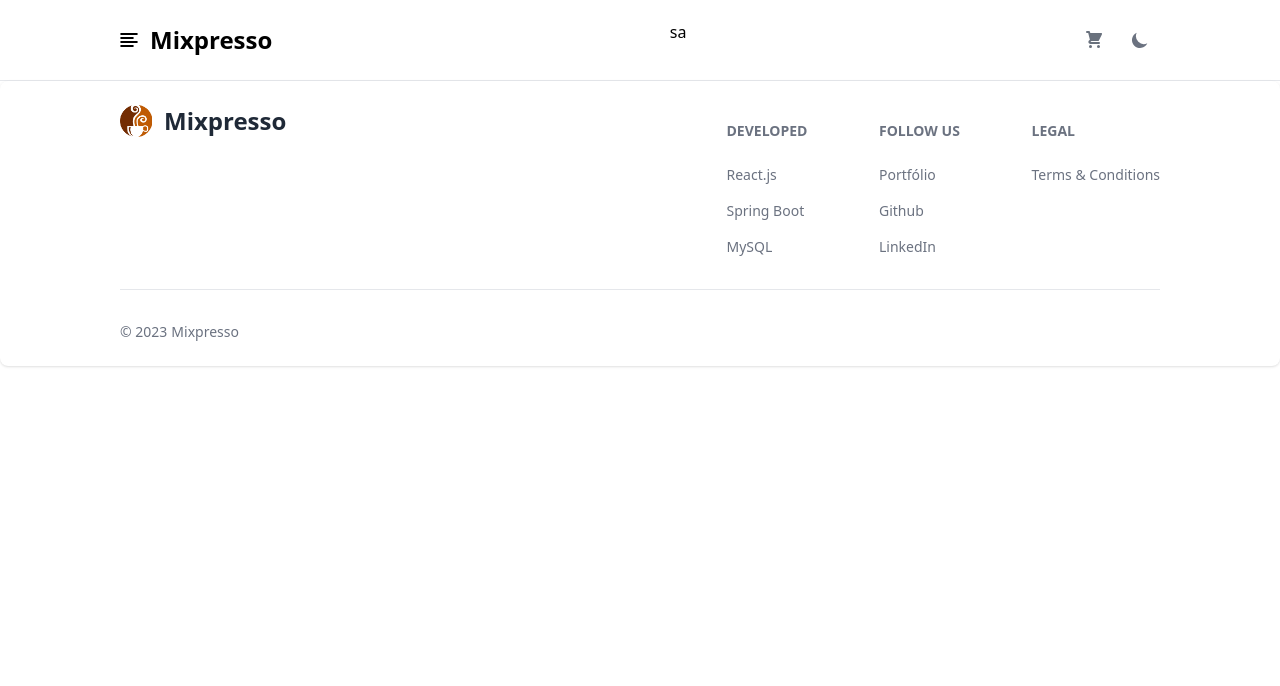
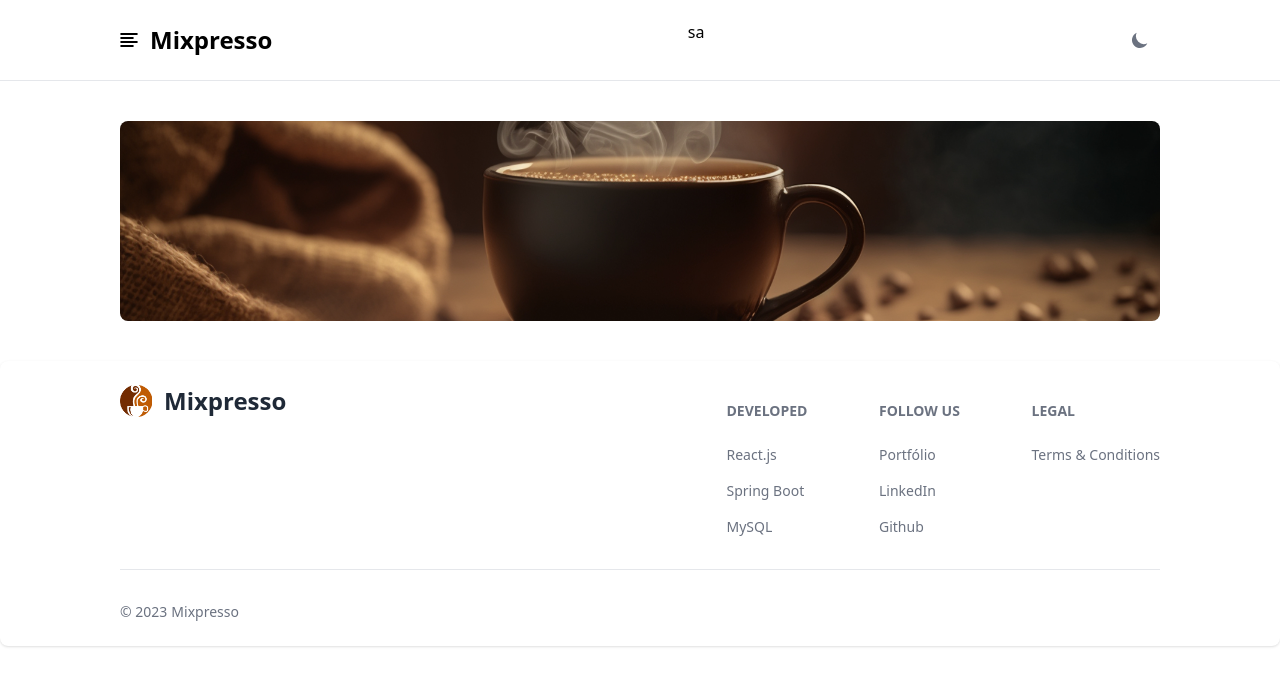
Before and after one commit to igoraugustobrz/Mixpresso, a React (Vite) app in the folder mixpresso-web/: page /home in a window 1280 px wide. Shown: the top 686 px of the page. Built offline with nearby package versions, Linux system fonts and the light colour scheme.

Commit message:
feat: componente Banner adicionado

```diff
--- /dev/null
+++ b/mixpresso-web/src/components/Common/Banner.jsx
@@ -0,0 +1,18 @@
+import banner from '../../assets/global/desktop.jpg'
+
+const Banner = () => {
+    return (
+        <>
+
+            <div className="container mx-auto my-10 h-[100px] sm:h-[150px] lg:h-[200px]">
+                <img
+                    className='object-cover w-full h-full rounded-lg'
+                    src={banner}
+                    alt="Banner"
+                />
+            </div>
+        </>
+    )
+}
+
+export default Banner;
--- a/mixpresso-web/src/components/Footer/FooterDefault.jsx
+++ b/mixpresso-web/src/components/Footer/FooterDefault.jsx
@@ -48,18 +48,18 @@ const FooterDefault = () => {
                                             Portfólio
                                         </Footer.Link>
                                         <Footer.Link
+                                            href="https://www.linkedin.com/in/igorbrz/"
+                                            target="_blank"
+                                            className="hover:text-yellow-500 dark:hover:text-yellow-500"
+                                        >
+                                            LinkedIn
+                                        </Footer.Link>
+                                        <Footer.Link
                                             href="https://github.com/igoraugustobrz"
                                             target="_blank"
                                             className="hover:text-yellow-500 dark:hover:text-yellow-500"
                                         >
                                             Github
-                                        </Footer.Link>
-                                        <Footer.Link
-                                            href="https://www.linkedin.com/in/igorbrz/"
-                                            target="_blank"
-                                            className="hover:text-yellow-500 dark:hover:text-yellow-500"
-                                        >
-                                            LinkedIn
                                         </Footer.Link>
                                     </Footer.LinkGroup>
                                 </div>
--- a/mixpresso-web/src/components/Header/Header.jsx
+++ b/mixpresso-web/src/components/Header/Header.jsx
@@ -2,7 +2,6 @@ import Menu from "../Common/Menu";
 import { useState, useRef } from "react";
 import SidebarDefault from "../Sidebar/SidebarDefault";
 import DarkModeToggle from "../Common/DarkModeToggle";
-import { HiShoppingCart } from 'react-icons/hi'
 
 const Header = () => {
 
@@ -18,9 +17,6 @@ const Header = () => {
                         <Menu action={() => setIsMenuOppen(!isMenuOppen)} />
                         <div>sa</div>
                         <div className="flex items-center gap-x-4">
-                            <HiShoppingCart
-                                className="text-xl hover:text-gray-600 text-gray-700/75 dark:text-gray-400 cursor-pointer"
-                            />
                             <DarkModeToggle />
                         </div>
                     </div>
--- a/mixpresso-web/src/components/Sidebar/SidebarDefault.jsx
+++ b/mixpresso-web/src/components/Sidebar/SidebarDefault.jsx
@@ -7,6 +7,7 @@ import {
     HiOutlineDocumentReport,
     HiInformationCircle,
     HiArrowSmRight,
+    HiShoppingCart,
     HiOutlineHome,
     HiShoppingBag,
     HiTable,
@@ -51,6 +52,9 @@ const SidebarDefault = ({ action, startAnimation, nodeRef }) => {
                                 <Sidebar.Item icon={HiShoppingBag}>
                                     Produtos
                                 </Sidebar.Item>
+                                <Sidebar.Item icon={HiShoppingCart}>
+                                    Carrinho
+                                </Sidebar.Item>
                                 <Sidebar.Item icon={HiHeart}>
                                     Favoritos
                                 </Sidebar.Item>
--- a/mixpresso-web/src/pages/Home.jsx
+++ b/mixpresso-web/src/pages/Home.jsx
@@ -1,3 +1,4 @@
+import Banner from "../components/Common/Banner";
 import FooterDefault from "../components/Footer/FooterDefault";
 import Header from "../components/Header/Header";
 
@@ -5,6 +6,7 @@ const Home = () => {
     return (
         <>
             <Header />
+            <Banner />
             <FooterDefault />
         </>
     )
```
Also changed, not shown: 1 other file (tests, documents, lock files or other folders).
